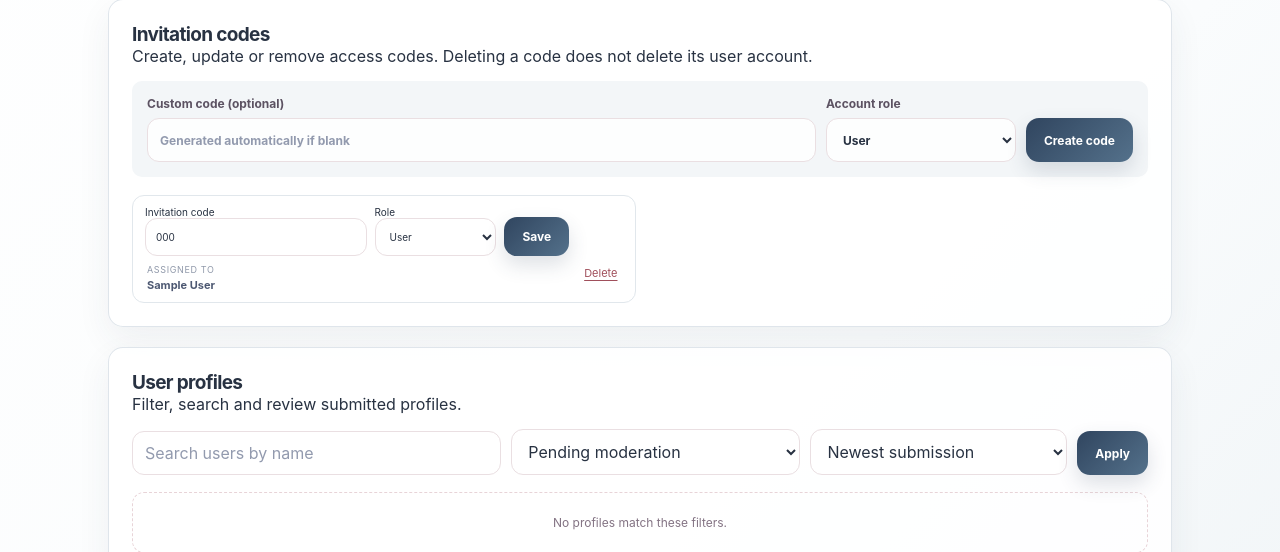
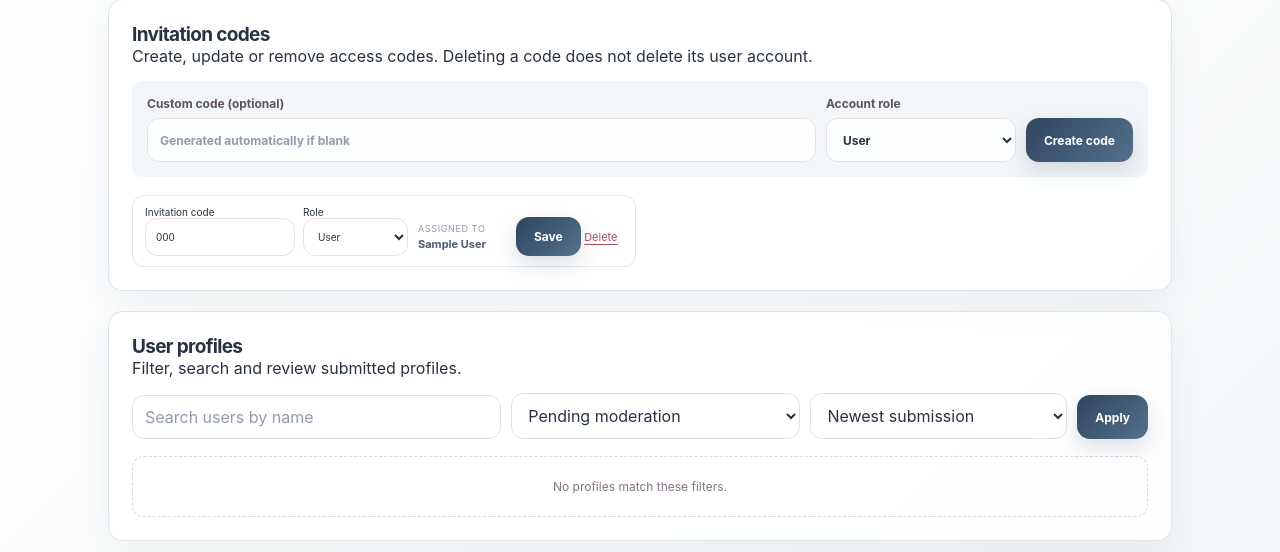
Before and after one commit to spideynyc228-star/Dream-ball, a Django app: page /moderation/ in a window 1280 px wide. Shown: the part 422-974 px from the top of the page. Run offline with Django 5.2, Linux system fonts and the light colour scheme; a user stored in the database is signed in; tables that the repository leaves empty hold one stand-in row (values such as "Sample post"); data that the repository does not hold is empty.

Commit message:
Align invitation code actions in one row

```diff
--- a/static/style.css
+++ b/static/style.css
@@ -460,3 +460,24 @@ html { background:#f7f9fb; } body { background:linear-gradient(135deg,#fff 0%,#f
 .invitation-record > form:last-child { align-self:end; display:flex; align-items:center; min-height:38px; }
 .invitation-record > form:last-child .delete-code { min-height:38px; }
 @media (max-width:600px) { .code-edit-form .button { grid-row:auto; }.invitation-record > form:last-child { justify-self:start; } }
+
+/* Invitation cards: keep every editable control and both actions on one baseline. */
+.invitation-record { grid-template-columns:minmax(0,1fr) auto; align-items:end; gap:9px; }
+.code-edit-form { grid-template-columns:minmax(150px,1fr) minmax(105px,.46fr) minmax(92px,.4fr) auto; grid-template-rows:auto; align-items:end; gap:8px; }
+.code-edit-form .code-assignment { grid-column:auto; grid-row:auto; min-height:38px; align-self:end; }
+.code-edit-form .button { grid-column:auto; grid-row:auto; min-height:38px; align-self:end; }
+.invitation-record > form:last-child { display:flex; align-items:end; align-self:end; min-height:38px; margin:0; }
+.invitation-record > form:last-child .delete-code { min-height:38px; }
+@media (max-width:700px) {
+  .invitation-list { grid-template-columns:1fr; }
+  .code-edit-form { grid-template-columns:minmax(0,1fr) minmax(105px,.52fr) auto; }
+  .code-edit-form .code-assignment { grid-column:1 / -1; }
+  .invitation-record { align-items:end; }
+}
+@media (max-width:500px) {
+  .invitation-record { grid-template-columns:1fr; }
+  .code-edit-form { grid-template-columns:1fr; }
+  .code-edit-form .code-assignment { grid-column:auto; }
+  .code-edit-form .button { width:100%; }
+  .invitation-record > form:last-child { justify-self:start; }
+}
--- a/templates/base.html
+++ b/templates/base.html
@@ -6,7 +6,7 @@
   <meta name="viewport" content="width=device-width, initial-scale=1">
   <meta name="description" content="Dream Ball is a secure, invitation-only platform for school event coordination.">
   <title>{% block title %}Dream Ball · Safe Student Event Coordination{% endblock %}</title>
-  <link rel="stylesheet" href="{% static 'style.css' %}?v=invitation-actions-1">
+  <link rel="stylesheet" href="{% static 'style.css' %}?v=invitation-layout-2">
   <script src="{% static 'app.js' %}?v=async-code-actions-1" defer></script>
 </head>
 <body class="{% block body_class %}{% endblock %}">
```
